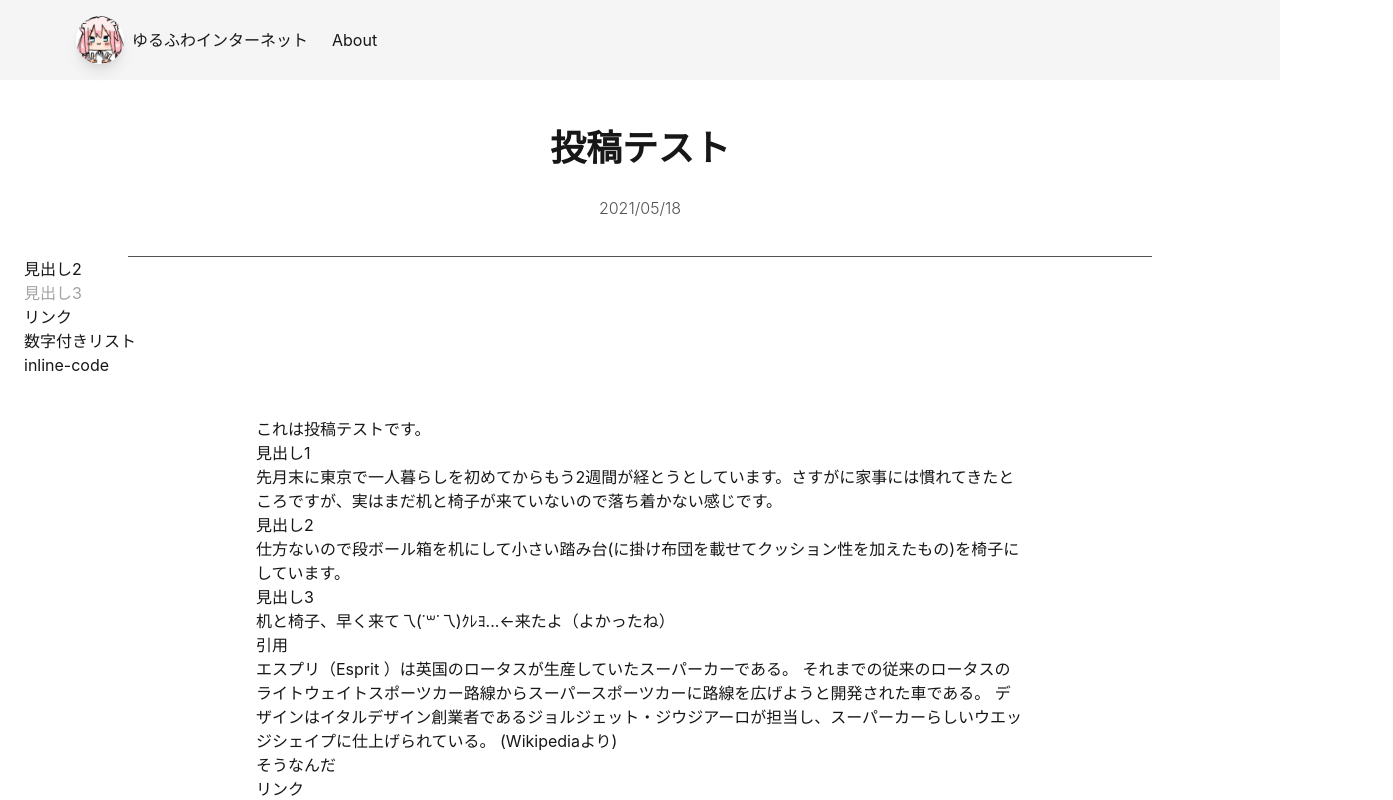
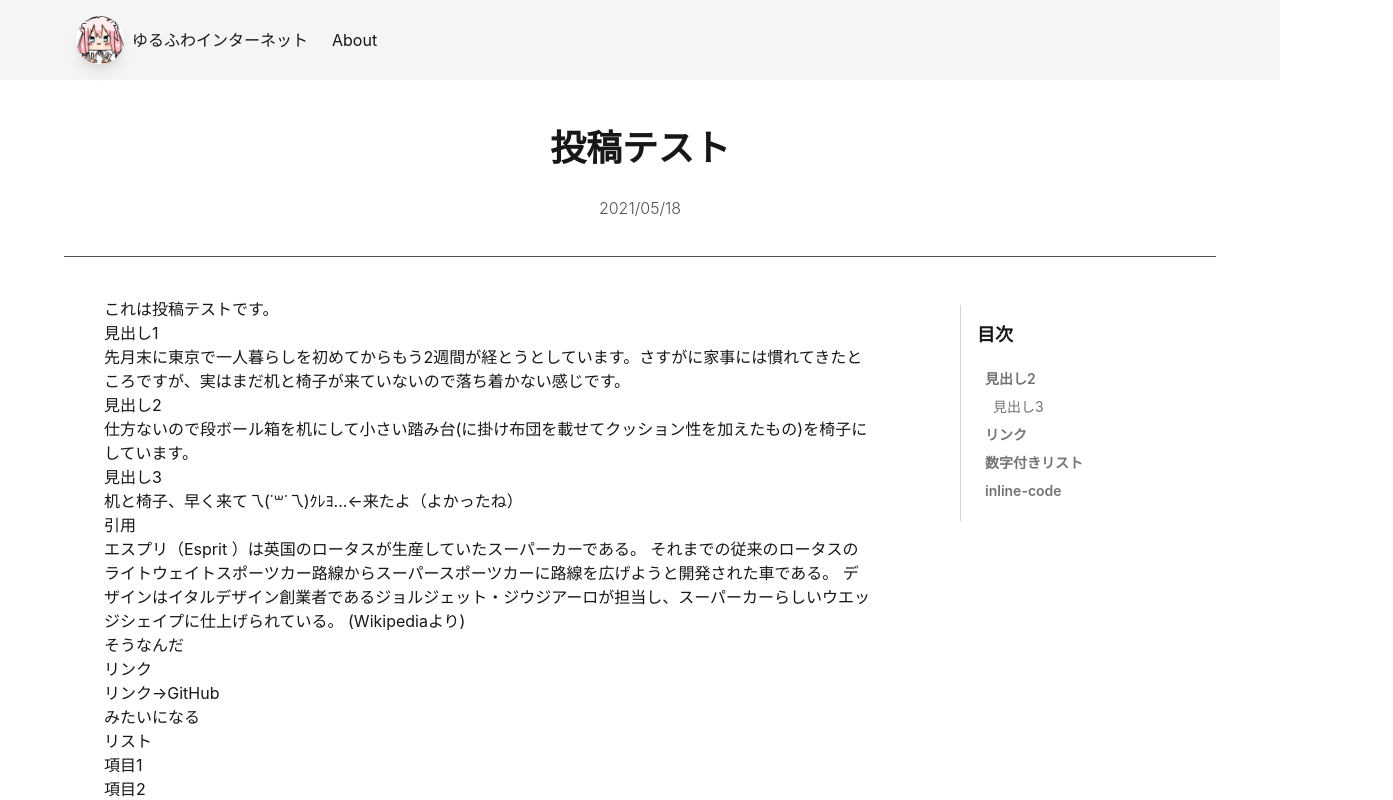
Before and after one commit to object1037/blog, a Next.js app: page /testPost in a window 1280 px wide. Shown: the top 800 px of the page, 1393 px wide, since content can reach past the window. Built offline with nearby package versions, Linux system fonts and the light colour scheme.

Commit message:
update toc style #131

```diff
--- a/components/layout.tsx
+++ b/components/layout.tsx
@@ -106,14 +106,18 @@ export default function Layout({
       </Head>
       <Header />
       <article className="flex flex-col w-screen px-6 post-area mb-20">
-        <header className="flex flex-col max-w-5xl pt-8 pb-6 border-gray-600 dark:border-gray-200 border-b w-full mx-auto">
+        <header className="flex flex-col max-w-6xl pt-8 pb-6 border-gray-600 dark:border-gray-200 border-b w-full mx-auto">
           <h1 className="text-4xl py-4 text-gray-900 dark:text-gray-100 text-center font-bold">{meta.title}</h1>
           <span className="font-light py-3 text-gray-600 dark:text-gray-300 text-center"><Date dateString={meta.date} /></span>
         </header>
-        <ToC tocElements={tocElements} />
-        <section className="mx-auto max-w-3xl py-10 w-full">
-          {children}
-        </section>
+        <div className="max-w-6xl w-full flex flex-row-reverse justify-between mx-auto">
+          <aside className="py-12">
+            <ToC tocElements={tocElements} />
+          </aside>
+          <section className="max-w-3xl m-10 w-full">
+            {children}
+          </section>
+        </div>
       </article>
       <Footer />
     </>
--- a/components/toc.tsx
+++ b/components/toc.tsx
@@ -3,17 +3,18 @@ import { tocElement } from "./layout"
 export default function ToC({tocElements}: {tocElements: tocElement[]}) {
   return (
     <>
-    <section>
-      <ol>
+    <nav className="hidden lg:block sticky top-6 right-0 max-h-screen-12 p-4 text-sm text-gray-500 border-gray-300 border-l leading-loose w-64">
+      <div className="text-gray-900 dark:text-gray-100 text-lg mb-4 font-semibold">目次</div>
+      <ol className="ml-2">
         {tocElements.map((element) => {
           if (element.childEls.length > 0) {
             return (
               <li key={element.scrollPos}>
-                <a href={`#${element.title}`}>{element.title}</a>
-                <ol>
+                <a href={`#${element.title}`} className="hover:text-gray-900 hover:underline font-semibold">{element.title}</a>
+                <ol className="ml-2">
                   {element.childEls.map((childEl) => (
                     <li key={childEl.scrollPos}>
-                      <a href={`#${childEl.title}`} className="text-gray-400">{childEl.title}</a>
+                      <a href={`#${childEl.title}`} className="hover:text-gray-900 hover:underline">{childEl.title}</a>
                     </li>
                   ))}
                 </ol>
@@ -22,13 +23,13 @@ export default function ToC({tocElements}: {tocElements: tocElement[]}) {
           } else if (element.childEls.length === 0) {
             return (
               <li key={element.scrollPos}>
-                <a href={`#${element.title}`}>{element.title}</a>
+                <a href={`#${element.title}`} className="hover:text-gray-900 hover:underline font-semibold">{element.title}</a>
               </li>
             )
           }
         })}
       </ol>
-    </section>
+    </nav>
     </>
   )
 }
--- a/tailwind.config.js
+++ b/tailwind.config.js
@@ -9,6 +9,9 @@ module.exports = {
         gray: colors.trueGray,
         ppink: '#fd2e7a',
       },
+      maxHeight: {
+        'screen-12': 'calc(100vh - 3rem)',
+      },
     },
   },
   variants: {
```
